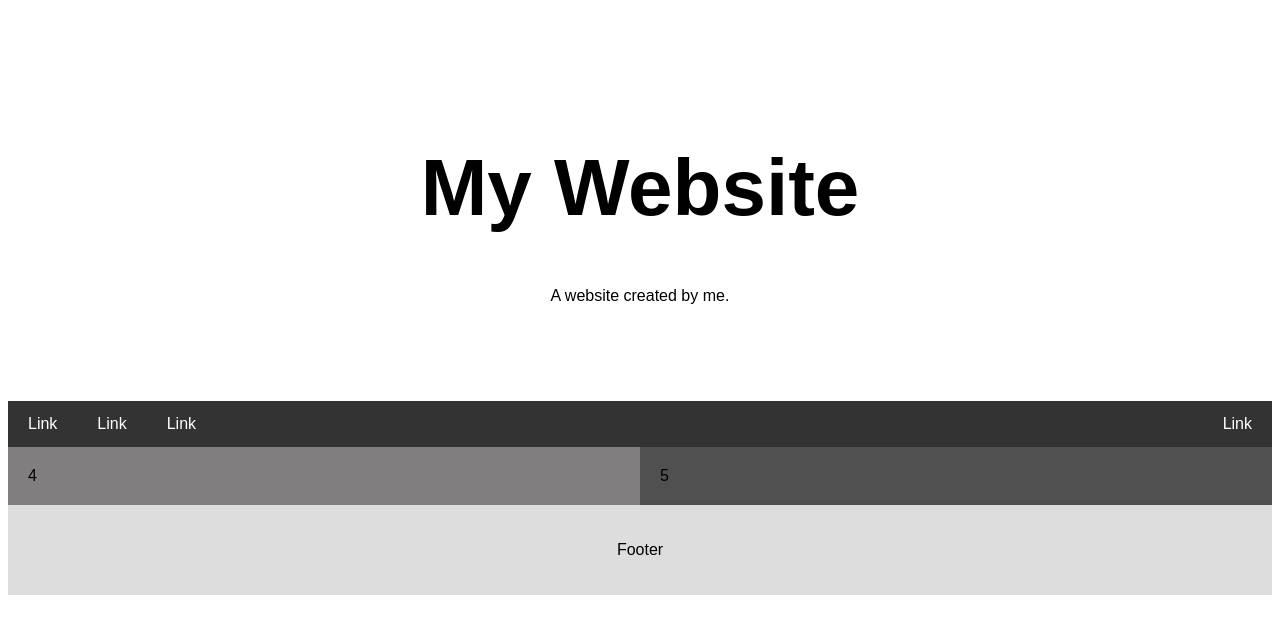
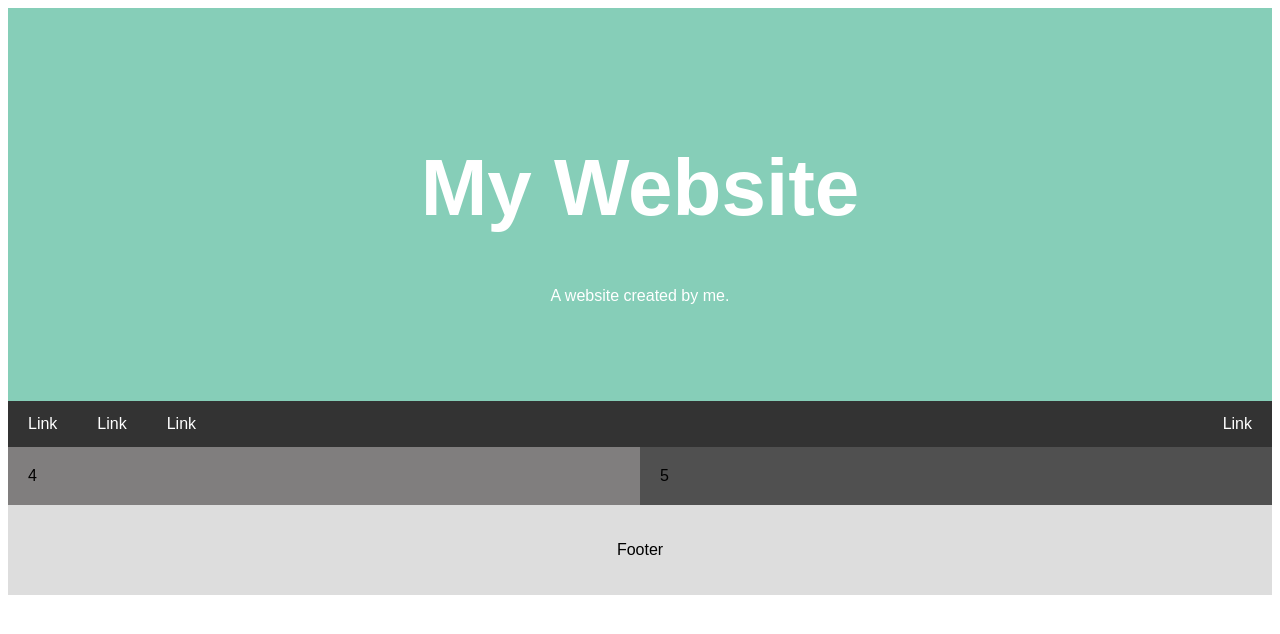
Before and after one commit to isleifur123/leikur, a plain HTML site: page docs/index.html in a window 1280 px wide. Drawn offline with Linux system fonts and the light colour scheme.

Commit message:
Update index.html

```diff
--- a/docs/index.html
+++ b/docs/index.html
@@ -12,7 +12,7 @@ body {
 .header {
   padding: 80px; /* some padding */
   text-align: center; /* center the text */
-  background-color:rgb(58, 194, 153)
+  background-color:rgb(134, 206, 184);
   color: white; /* white text color */
 }
 
```
